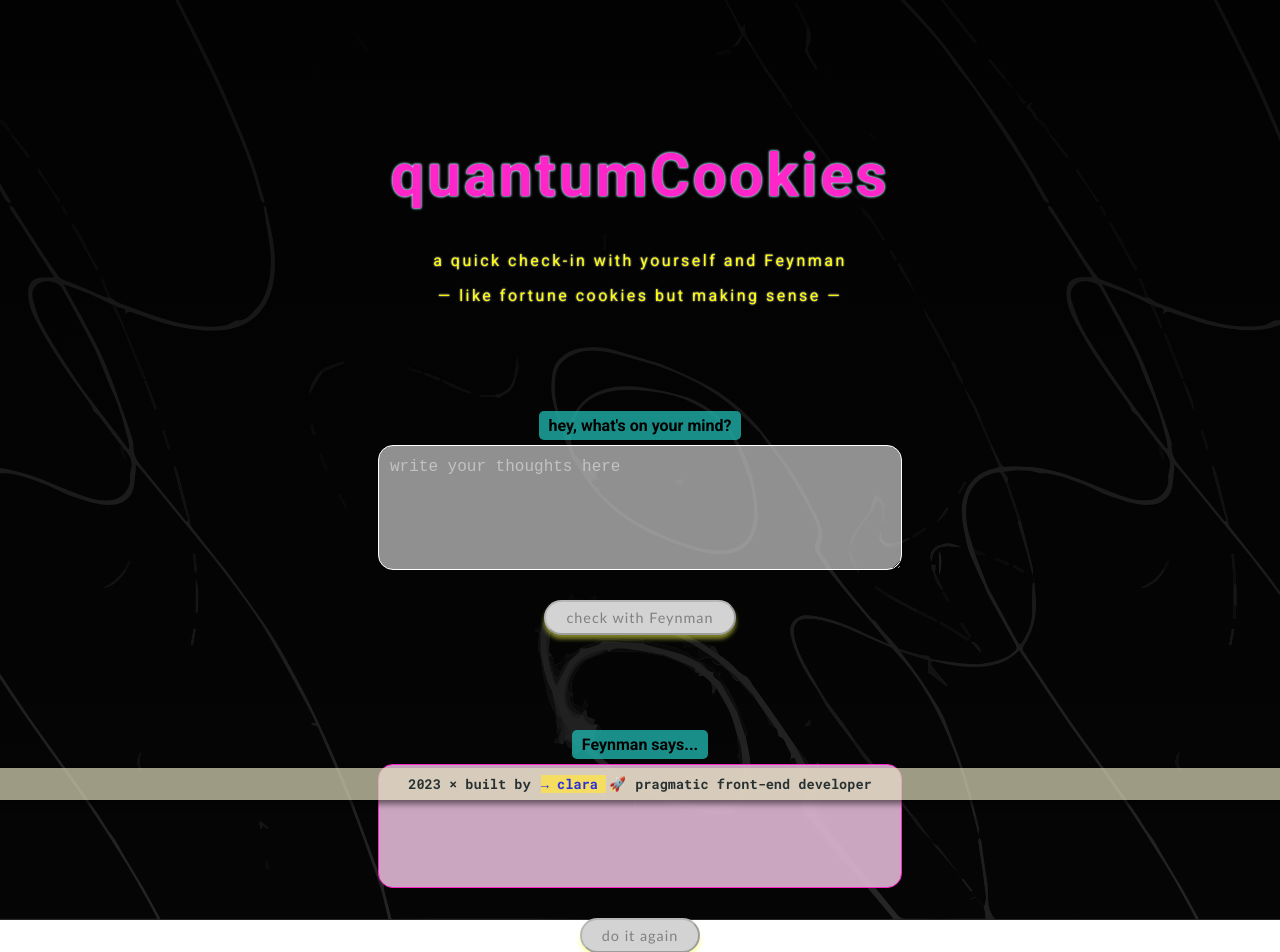
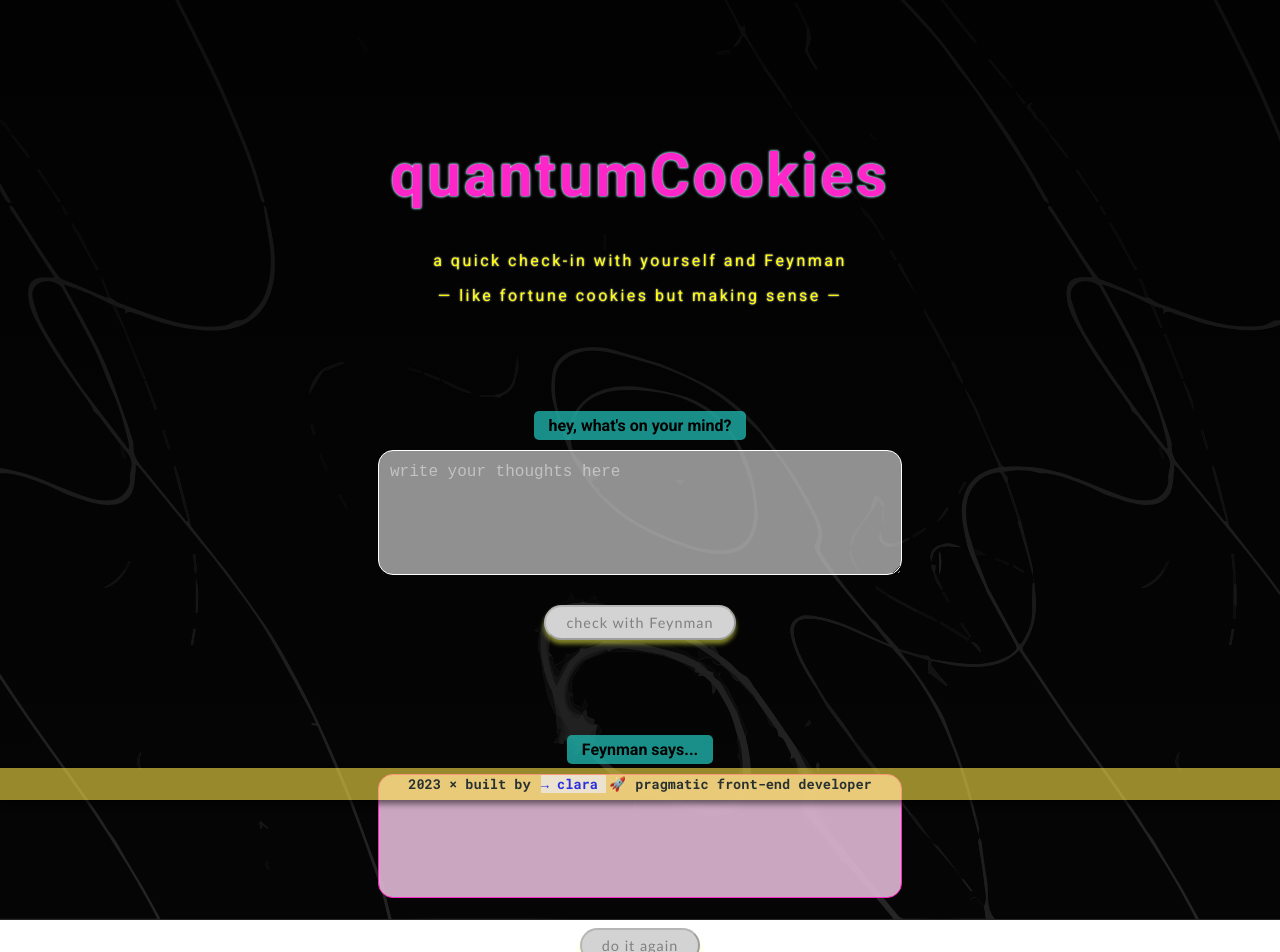
Before and after one commit to clasei/quantum-cookies, an Angular app: page / in a window 1280 px wide. Shown: the top 952 px of the page. Built offline with nearby package versions, Linux system fonts and the light colour scheme.

Commit message:
style updated

```diff
--- a/src/app/components/code-link/code-link.component.scss
+++ b/src/app/components/code-link/code-link.component.scss
@@ -55,6 +55,7 @@
 @media only screen and (max-width: 600px) {
     #code-link-container {
         padding: 0.5rem;
+        margin-top: 5rem;
         margin-bottom: 0rem;
     }
 }
--- a/src/app/components/footer/footer.component.scss
+++ b/src/app/components/footer/footer.component.scss
@@ -4,7 +4,7 @@
     color: rgb(40, 49, 49);
     font-size: 0.85rem;
     font-weight: 600;
-    background-color: rgba(222, 219, 184, 0.704);
+    background-color: #fce1499a;
     padding: 7px;
     width: 100%;
     position: fixed;
@@ -18,7 +18,7 @@ footer a {
     text-decoration: none;
     font-weight: bold;
     color: rgb(41, 47, 223);
-    background-color: #fce149ca;
+    background-color: rgba(237, 237, 237, 0.75);
     margin: 2px;
     transition: color 0.5s;
 }
--- a/src/app/components/quantum-cookies-display/quantum-cookies-display.component.scss
+++ b/src/app/components/quantum-cookies-display/quantum-cookies-display.component.scss
@@ -7,7 +7,7 @@ span {
     opacity: 0.8;
     border-radius: 5px;
     margin-top: 50px;
-    padding: 5px 10px;
+    padding: 5px 15px;
 }
 
 .quote-container {
@@ -17,7 +17,7 @@ span {
     background-color: rgba(224, 184, 213, 0.9);
     border: 1px solid rgb(255, 38, 201);
     padding: 0.7rem;
-    margin-top: 5px;
+    margin-top: 10px;
     margin-bottom: 25px;
     border-radius: 15px;
     text-align: center;
--- a/src/app/components/user-input/user-input.component.scss
+++ b/src/app/components/user-input/user-input.component.scss
@@ -6,7 +6,7 @@ span {
     background-color: lightseagreen;
     opacity: 0.8;
     border-radius: 5px;
-    padding: 5px 10px;
+    padding: 5px 15px;
 }
 
 textarea {
@@ -16,7 +16,7 @@ textarea {
     border-radius: 15px;
     border: 1px solid rgb(255, 255, 255);
     padding: 0.7rem;
-    margin-top: 5px;
+    margin-top: 10px;
     margin-bottom: 25px;
     font-size: 1rem;
     background-color: rgba($color: #cccccc, $alpha: 0.7);
```
